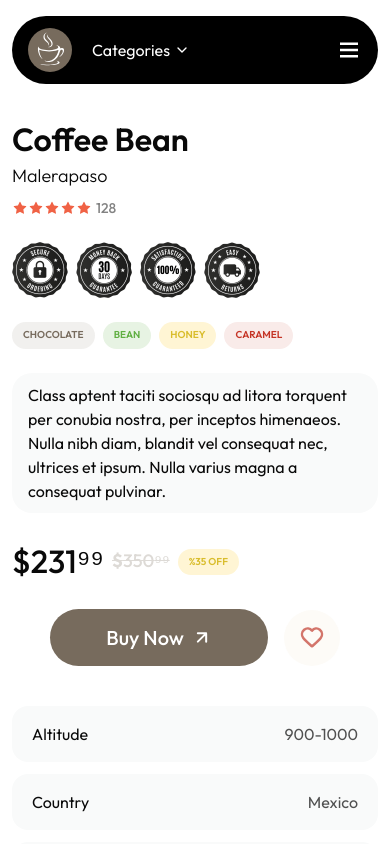
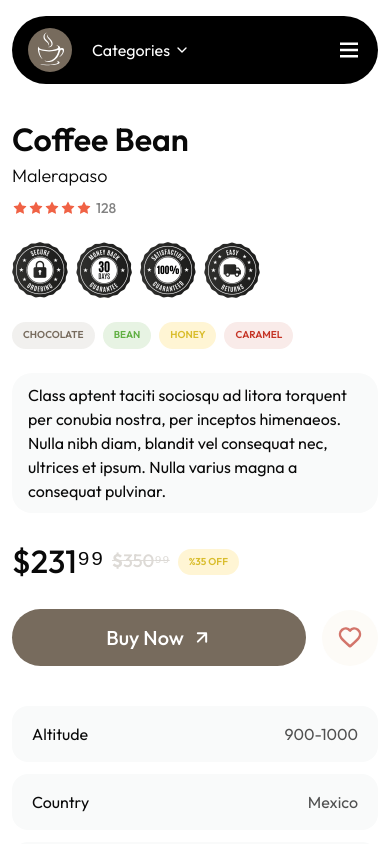
Before and after one commit to star-works/coffee-beans, a Next.js app: page /product in a window 390 px wide. Shown: the top 844 px of the page. Built offline with nearby package versions, Linux system fonts and the light colour scheme.

Commit message:
product page

```diff
--- a/src/components/product/Hero.jsx
+++ b/src/components/product/Hero.jsx
@@ -139,8 +139,8 @@ const Hero = () => {
                 />
               </span>
             </div>
-            <div className="flex items-center gap-4 mb-10 justify-center">
-              <Button className="bg-[#776B5D] h-full sm:px-20 py-4 flex items-center text-white font-medium text-[20px] leading-[25px] rounded-[40px] min-[950px]:w-full sm:w-1/2 px-14  hover:opacity-80 hover:bg-[#776B5D] transition-all duration-300">
+            <div className="flex items-center gap-4 mb-10 lg:justify-center">
+              <Button className="bg-[#776B5D] h-full sm:px-20 py-4 flex items-center text-white font-medium text-[20px] leading-[25px] rounded-[40px] min-[950px]:w-full w-full px-14  hover:opacity-80 hover:bg-[#776B5D] transition-all duration-300">
                 Buy Now
                 <span className="ms-2">
                   <ButtonArrow />
@@ -152,7 +152,7 @@ const Hero = () => {
             </div>
           </CardContent>
           <CardFooter>
-            <div className="grid sm:grid-cols-2 sm:w-full min-[400px]:w-3/4 w-full mx-auto gap-3">
+            <div className="grid sm:grid-cols-2 sm:w-full  w-full sm:mx-auto gap-3">
               {coffeeBeanDetails.map((details, index) => {
                 return (
                   <div
```
